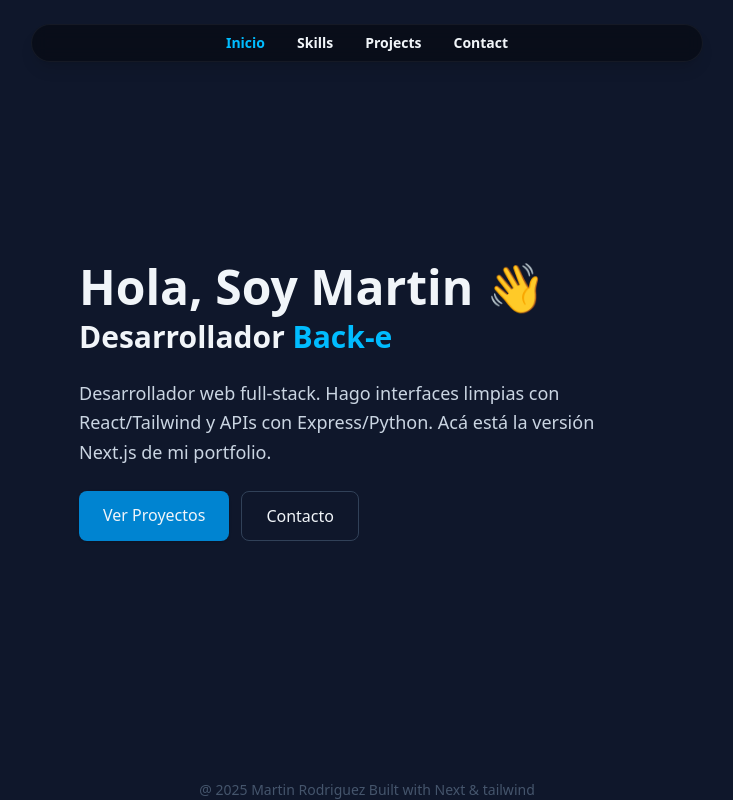
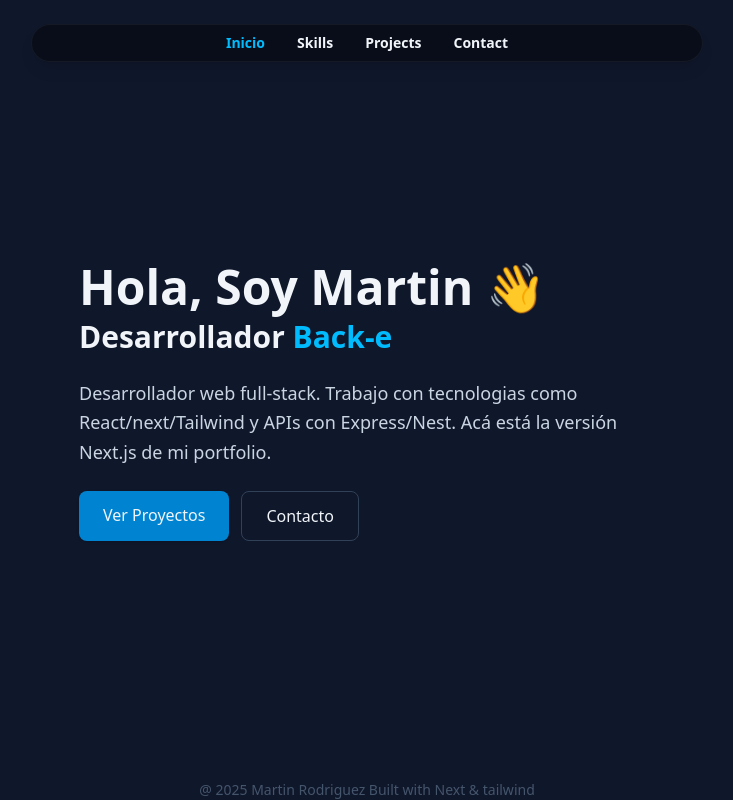
Before and after one commit to Artarexces/PortfolioV03, a Next.js app: page / in a window 1280 px wide. Shown: the whole page, without its empty margins (273-1006 px from the left). Built offline with nearby package versions, Linux system fonts and the light colour scheme.

Commit message:
add: conection with back ✨0

```diff
--- a/app/page.jsx
+++ b/app/page.jsx
@@ -8,7 +8,7 @@ export default function Home() {
       <div className="flex-1">
         <Header />
         <p className="text-lg text-slate-300 max-w-xl leading-relaxed mb-6">
-          Desarrollador web full-stack. Hago interfaces limpias con React/Tailwind y APIs con Express/Python. Acá está la versión Next.js de mi portfolio.
+          Desarrollador web full-stack. Trabajo con tecnologias como React/next/Tailwind y APIs con Express/Nest. Acá está la versión Next.js de mi portfolio.
         </p>
 
         <div className="flex gap-3">
--- a/components/ContactForm.jsx
+++ b/components/ContactForm.jsx
@@ -5,9 +5,9 @@ export default function ContactForm() {
   const [formData, setFormData] = useState({ name: '', email: '', message: '' })
   const [loading, setLoading] = useState(false)
   const [status, setStatus] = useState(null)
-  const [navHeight, setNavHeight] = useState(80) // fallback si no encuentra nav
+  const [navHeight, setNavHeight] = useState(80)
 
-  // Medimos navbar (intenta primero por id, si no, por querySelector)
+
   useEffect(() => {
     const measure = () => {
       const nav = document.getElementById('site-navbar') || document.querySelector('nav')
```
